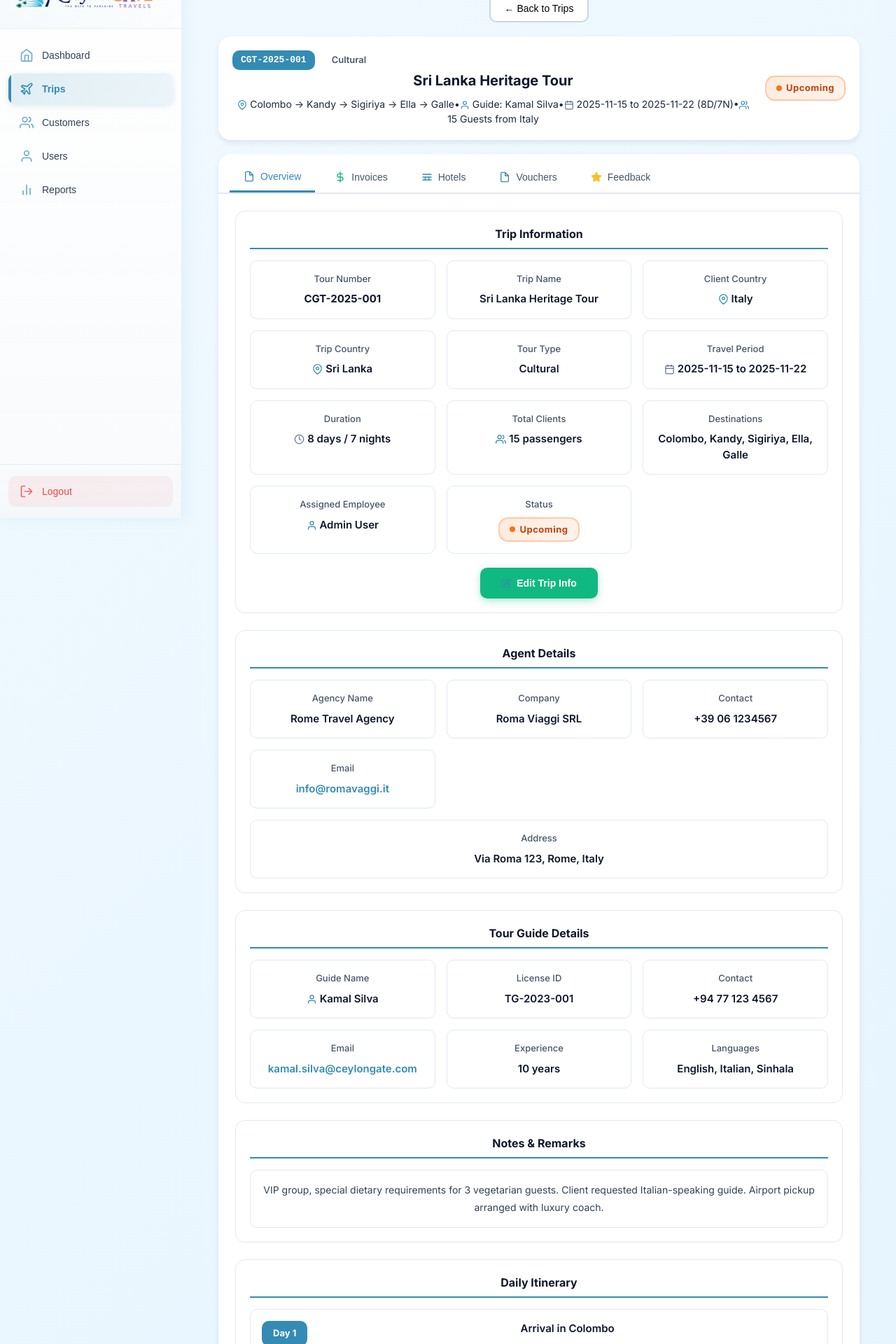
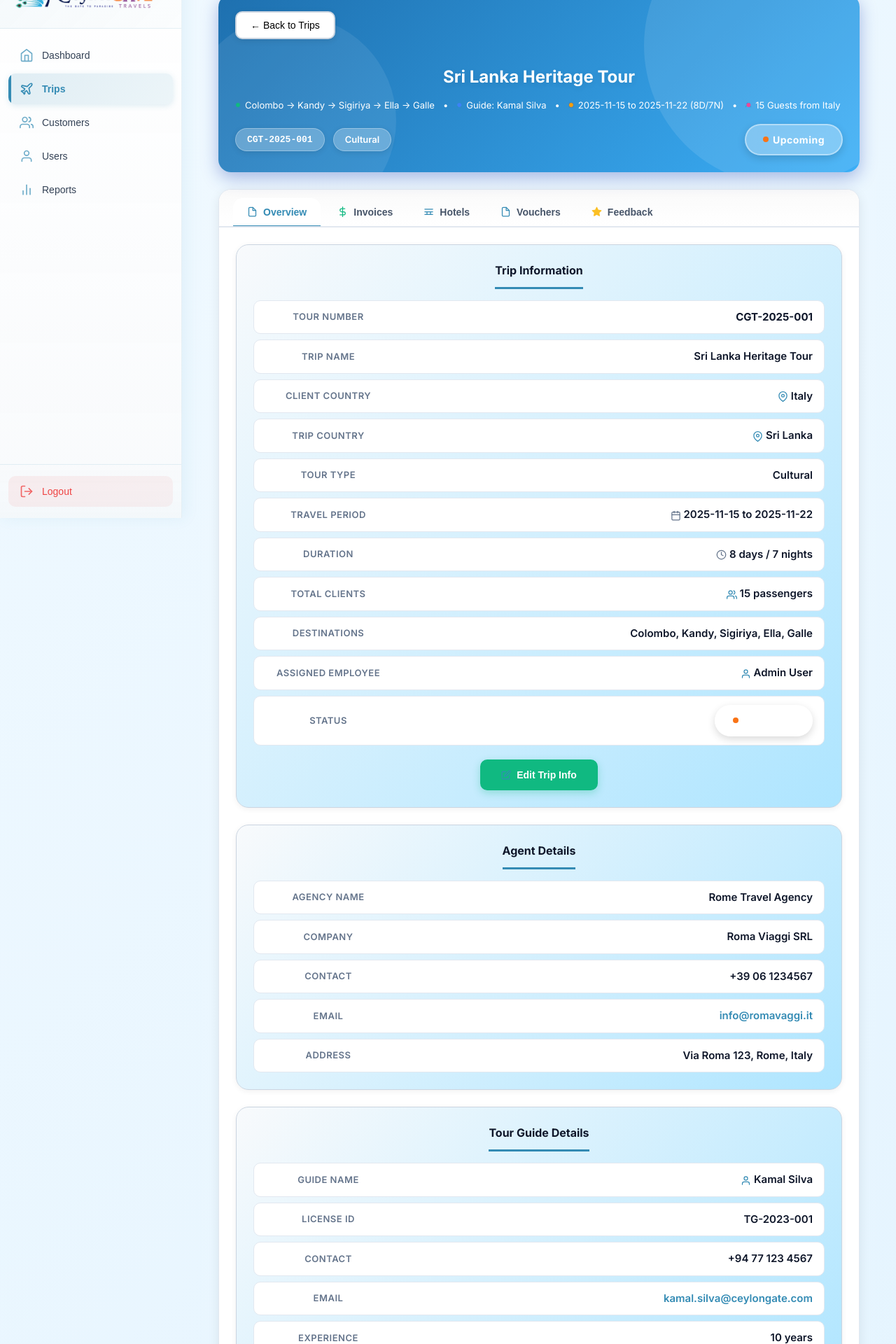
Before and after one commit to Pramudi02/Ceylongate, a React (Vite) app: page /trips/1 in a window 1280 px wide. Shown: the part 60-1980 px from the top of the page at 70% size. Built offline with nearby package versions, Linux system fonts and the light colour scheme.

Commit message:
enhance TripDetails and TripOverview styles

```diff
--- a/src/pages/trips/TripDetails/TripDetails.page.css
+++ b/src/pages/trips/TripDetails/TripDetails.page.css
@@ -4,113 +4,231 @@
   padding: var(--space-2xl);
 }
 
+.trip-header {
+  margin-bottom: var(--space-2xl);
+}
+
+.trip-header-content {
+  background: linear-gradient(135deg, #1e70af 0%, #3baef6 100%);
+  padding: var(--space-2xl);
+  border-radius: var(--radius-xl);
+  box-shadow: 0 8px 24px rgba(30, 64, 175, 0.35);
+  display: flex;
+  flex-direction: column;
+  gap: var(--space-lg);
+  color: white;
+  position: relative;
+  overflow: hidden;
+}
+
+.trip-header-content::before {
+  content: '';
+  position: absolute;
+  top: -50%;
+  right: -10%;
+  width: 400px;
+  height: 400px;
+  background: rgba(255, 255, 255, 0.1);
+  border-radius: 50%;
+  pointer-events: none;
+}
+
+.trip-header-content::after {
+  content: '';
+  position: absolute;
+  bottom: -30%;
+  left: -5%;
+  width: 300px;
+  height: 300px;
+  background: rgba(255, 255, 255, 0.08);
+  border-radius: 50%;
+  pointer-events: none;
+}
+
 .btn-back {
-  background: var(--white);
-  border: 2px solid var(--gray-300);
+  background: rgba(255, 255, 255, 0.25);
+  backdrop-filter: blur(10px);
+  border: 2px solid rgba(255, 255, 255, 0.3);
+  color: rgb(0, 0, 0);
   padding: 10px 20px;
-  border-radius: var(--radius-md);
-  font-size: var(--font-size-base);
-  font-weight: var(--font-weight-medium);
+  border-radius: var(--radius-lg);
+  font-size: var(--font-size-sm);
+  font-weight: var(--font-weight-semibold);
   cursor: pointer;
   transition: all var(--transition-base);
-  margin-bottom: var(--space-lg);
   display: inline-flex;
   align-items: center;
   gap: var(--space-sm);
+  box-shadow: 0 2px 8px rgba(0, 0, 0, 0.1);
+  position: relative;
+  z-index: 1;
+  align-self: flex-start;
 }
 
 .btn-back:hover {
-  background: var(--gray-100);
-  border-color: var(--primary-color);
+  background: rgba(255, 255, 255, 0.35);
+  border-color: rgba(255, 255, 255, 0.5);
+  transform: translateX(-4px);
+  box-shadow: 0 4px 12px rgba(0, 0, 0, 0.15);
 }
 
-.trip-header {
-  margin-bottom: var(--space-xl);
+.trip-header-info {
+  display: flex;
+  justify-content: space-between;
+  align-items: flex-start;
+  gap: var(--space-xl);
+  position: relative;
+  z-index: 1;
 }
 
-.trip-header-content {
-  background: var(--white);
-  padding: var(--space-xl);
-  border-radius: var(--radius-xl);
-  box-shadow: var(--shadow-md);
+.trip-header-info > div {
+  flex: 1;
+}
+
+.trip-header-bottom {
   display: flex;
+  align-items: center;
   justify-content: space-between;
+  gap: var(--space-md);
+  position: relative;
+  z-index: 1;
+  flex-wrap: wrap;
+}
+
+.trip-header-bottom-left {
+  display: flex;
   align-items: center;
-  gap: var(--space-lg);
+  gap: var(--space-md);
+  flex-wrap: wrap;
 }
 
 .trip-title {
-  font-size: var(--font-size-3xl);
+  font-size: var(--font-size-4xl);
   font-weight: var(--font-weight-bold);
-  color: var(--gray-900);
-  margin-bottom: var(--space-sm);
+  color: white;
+  margin-bottom: var(--space-md);
+  text-shadow: 0 2px 8px rgba(0, 0, 0, 0.1);
 }
 
 .trip-meta {
   display: flex;
   gap: var(--space-md);
-  font-size: var(--font-size-base);
-  color: var(--gray-600);
+  margin-bottom: var(--space-lg);
   flex-wrap: wrap;
   align-items: center;
 }
 
 .tour-no-badge {
-  background: var(--primary-color);
+  background: rgba(255, 255, 255, 0.25);
+  backdrop-filter: blur(10px);
   color: white;
-  padding: 4px 12px;
-  border-radius: var(--radius-md);
+  padding: 6px 16px;
+  border-radius: var(--radius-full);
   font-family: 'Courier New', monospace;
   font-weight: bold;
   font-size: var(--font-size-sm);
+  border: 1px solid rgba(255, 255, 255, 0.3);
+  box-shadow: 0 2px 8px rgba(0, 0, 0, 0.1);
 }
 
 .tour-type-badge {
-  padding: 4px 12px;
-  border-radius: var(--radius-md);
+  background: rgba(255, 255, 255, 0.25);
+  backdrop-filter: blur(10px);
+  color: white;
+  padding: 6px 16px;
+  border-radius: var(--radius-full);
   font-size: var(--font-size-sm);
   font-weight: var(--font-weight-semibold);
   text-transform: capitalize;
+  border: 1px solid rgba(255, 255, 255, 0.3);
+  box-shadow: 0 2px 8px rgba(0, 0, 0, 0.1);
 }
 
-.tour-type-badge.cultural {
-  background: rgba(139, 92, 246, 0.1);
-  color: #8b5cf6;
+.trip-meta-info {
+  display: flex;
+  flex-wrap: wrap;
+  gap: var(--space-md);
+  align-items: center;
+  font-size: var(--font-size-sm);
+  color: rgb(255, 255, 255);
+  line-height: 1.6;
 }
 
-.tour-type-badge.honeymoon {
-  background: rgba(236, 72, 153, 0.1);
+.trip-meta-info span {
+  display: inline-flex;
+  align-items: center;
+  gap: 6px;
+  color: rgb(255, 255, 255);
+}
+
+.trip-meta-info .icon-location::before {
+  content: '●';
+  font-style: normal;
+  font-size: 8px;
+  color: #10b981;
+}
+
+.trip-meta-info .icon-user::before {
+  content: '●';
+  font-style: normal;
+  font-size: 8px;
+  color: #3b82f6;
+}
+
+.trip-meta-info .icon-calendar::before {
+  content: '●';
+  font-style: normal;
+  font-size: 8px;
+  color: #f59e0b;
+}
+
+.trip-meta-info .icon-users::before {
+  content: '●';
+  font-style: normal;
+  font-size: 8px;
   color: #ec4899;
 }
 
-.tour-type-badge.wildlife {
-  background: rgba(34, 197, 94, 0.1);
-  color: #22c55e;
+.trip-meta-info .icon-location,
+.trip-meta-info .icon-user,
+.trip-meta-info .icon-calendar,
+.trip-meta-info .icon-users {
+  display: inline-flex;
+  align-items: center;
+  justify-content: center;
+  width: 8px;
+  height: 8px;
 }
 
-.tour-type-badge.adventure {
-  background: rgba(249, 115, 22, 0.1);
-  color: #f97316;
-}
-
-.tour-type-badge.leisure {
-  background: rgba(59, 130, 246, 0.1);
-  color: #3b82f6;
+.badge.status-planned {
+  background: rgba(255, 255, 255, 0.3);
+  backdrop-filter: blur(10px);
+  color: white;
+  padding: 10px 24px;
+  border-radius: var(--radius-full);
+  font-size: var(--font-size-base);
+  font-weight: var(--font-weight-bold);
+  border: 2px solid rgba(255, 255, 255, 0.4);
+  box-shadow: 0 4px 12px rgba(0, 0, 0, 0.15);
+  position: relative;
+  z-index: 1;
+  white-space: nowrap;
 }
 
 .tabs-container {
   background: var(--white);
   border-radius: var(--radius-xl);
-  box-shadow: var(--shadow-md);
+  box-shadow: 0 4px 16px rgba(0, 0, 0, 0.08);
   overflow: hidden;
+  border: 1px solid var(--gray-200);
 }
 
 .tabs-nav {
   display: flex;
   border-bottom: 2px solid var(--gray-200);
-  background: var(--gray-50);
-  padding: var(--space-md) var(--space-lg) 0;
-  gap: var(--space-sm);
+  background: linear-gradient(to bottom, #fafafa, #ffffff);
+  padding: var(--space-md) var(--space-xl) 0;
+  gap: var(--space-xs);
   overflow-x: auto;
 }
 
@@ -118,31 +236,48 @@
   background: transparent;
   border: none;
   padding: var(--space-md) var(--space-xl);
-  border-radius: var(--radius-md) var(--radius-md) 0 0;
+  border-radius: var(--radius-lg) var(--radius-lg) 0 0;
   cursor: pointer;
   display: flex;
   align-items: center;
   gap: var(--space-sm);
   font-size: var(--font-size-base);
-  font-weight: var(--font-weight-medium);
+  font-weight: var(--font-weight-semibold);
   color: var(--gray-600);
   transition: all var(--transition-base);
   white-space: nowrap;
+  position: relative;
+}
+
+.tab-button::before {
+  content: '';
+  position: absolute;
+  bottom: -2px;
+  left: 0;
+  right: 0;
+  height: 3px;
+  background: var(--primary-color);
+  transform: scaleX(0);
+  transition: transform var(--transition-base);
 }
 
 .tab-button:hover {
-  background: var(--white);
+  background: rgba(52, 139, 180, 0.05);
   color: var(--primary-color);
 }
 
 .tab-button.active {
   background: var(--white);
   color: var(--primary-color);
-  border-bottom: 3px solid var(--primary-color);
+  font-weight: var(--font-weight-bold);
+}
+
+.tab-button.active::before {
+  transform: scaleX(1);
 }
 
 .tab-icon {
-  font-size: var(--font-size-xl);
+  font-size: var(--font-size-lg);
 }
 
 .tab-label {
@@ -151,8 +286,19 @@
 
 .tab-content {
   padding: var(--space-2xl);
-  min-height: 400px;
-  animation: fadeIn var(--transition-slow);
+  min-height: 500px;
+  animation: fadeIn 0.3s ease-in;
+}
+
+@keyframes fadeIn {
+  from {
+    opacity: 0;
+    transform: translateY(10px);
+  }
+  to {
+    opacity: 1;
+    transform: translateY(0);
+  }
 }
 
 @media (max-width: 768px) {
@@ -162,15 +308,20 @@
 
   .trip-header-content {
     flex-direction: column;
-    align-items: flex-start;
+    padding: var(--space-xl);
   }
 
   .trip-title {
     font-size: var(--font-size-2xl);
   }
 
+  .trip-meta-info {
+    font-size: var(--font-size-xs);
+  }
+
   .tabs-nav {
     padding: var(--space-sm) var(--space-md) 0;
+    gap: 4px;
   }
 
   .tab-button {
@@ -179,7 +330,11 @@
   }
 
   .tab-icon {
-    font-size: var(--font-size-lg);
+    font-size: var(--font-size-base);
+  }
+
+  .tab-label {
+    font-size: var(--font-size-sm);
   }
 
   .tab-content {
--- a/src/pages/trips/TripDetails/TripDetails.page.jsx
+++ b/src/pages/trips/TripDetails/TripDetails.page.jsx
@@ -93,16 +93,13 @@ const TripDetails = () => {
     <div className="trip-details-page">
       {/* Header */}
       <div className="trip-header">
+        <div className="trip-header-content">
           <button className="btn-back" onClick={() => navigate('/trips')}>
             ← Back to Trips
           </button>
 
-        <div className="trip-header-content">
+          <div className="trip-header-info">
             <div>
-            <div className="trip-meta">
-              <span className="tour-no-badge">{tripData.tourNo}</span>
-              <span className="tour-type-badge">{tripData.tourType}</span>
-            </div>
               <h1 className="trip-title">{tripData.name}</h1>
               <p className="trip-meta-info">
                 <span><span className="icon-location"></span> {tripData.destinations.join(' → ')}</span>
@@ -114,7 +111,15 @@ const TripDetails = () => {
                 <span><span className="icon-users"></span> {tripData.numberOfClients} Guests from {tripData.countryOfClient}</span>
               </p>
             </div>
+          </div>
+
+          <div className="trip-header-bottom">
+            <div className="trip-header-bottom-left">
+              <span className="tour-no-badge">{tripData.tourNo}</span>
+              <span className="tour-type-badge">{tripData.tourType}</span>
+            </div>
             <span className="badge status-planned">{tripData.status}</span>
+          </div>
         </div>
       </div>
 
--- a/src/pages/trips/TripDetails/TripOverview/TripOverview.tab.css
+++ b/src/pages/trips/TripDetails/TripOverview/TripOverview.tab.css
@@ -5,46 +5,68 @@
 }
 
 .info-section {
-  background: var(--gray-50);
-  padding: var(--space-xl);
-  border-radius: var(--radius-lg);
-  border: 1px solid var(--gray-200);
+  background: linear-gradient(135deg, #f8fafc 0%, #aee5ff 100%);
+  padding: var(--space-2xl);
+  border-radius: var(--radius-xl);
+  border: 1px solid var(--gray-300);
+  box-shadow: 0 2px 8px rgba(0, 0, 0, 0.06);
+  transition: all var(--transition-base);
+}
+
+.info-section:hover {
+  box-shadow: 0 4px 16px rgba(0, 0, 0, 0.1);
+  transform: translateY(-2px);
 }
 
 .section-header {
   display: flex;
   justify-content: space-between;
   align-items: center;
-  margin-bottom: var(--space-lg);
+  margin-bottom: var(--space-xl);
+  padding-bottom: var(--space-lg);
+  border-bottom: 2px solid var(--gray-300);
 }
 
 .section-title {
-  font-size: var(--font-size-xl);
+  font-size: var(--font-size-2xl);
   font-weight: var(--font-weight-bold);
-  color: var(--gray-900);
-  margin-bottom: var(--space-lg);
+  color: #1e293b;
+  margin-bottom: var(--space-xl);
+  padding-bottom: var(--space-md);
+  border-bottom: 3px solid var(--primary-color);
+  display: inline-block;
 }
 
 .info-grid {
-  display: grid;
-  grid-template-columns: repeat(auto-fit, minmax(250px, 1fr));
-  gap: var(--space-lg);
+  display: flex;
+  flex-direction: column;
+  gap: var(--space-sm);
 }
 
 .info-card {
-  background: var(--white);
-  padding: var(--space-lg);
+  background: white;
+  padding: var(--space-md) var(--space-lg);
   border-radius: var(--radius-md);
   display: flex;
-  flex-direction: column;
-  gap: var(--space-sm);
-  border: 1px solid var(--gray-200);
+  align-items: center;
+  justify-content: space-between;
+  gap: var(--space-lg);
+  border: 1px solid #e2e8f0;
+  transition: all var(--transition-base);
+}
+
+.info-card:hover {
+  border-color: var(--primary-color);
+  box-shadow: 0 2px 8px rgba(52, 139, 180, 0.15);
 }
 
 .info-label {
   font-size: var(--font-size-sm);
-  color: var(--gray-600);
-  font-weight: var(--font-weight-medium);
+  color: #64748b;
+  font-weight: var(--font-weight-semibold);
+  text-transform: uppercase;
+  letter-spacing: 0.5px;
+  min-width: 180px;
 }
 
 .info-value {
@@ -60,29 +82,30 @@
 }
 
 .itinerary-item {
-  background: var(--white);
-  padding: var(--space-lg);
+  background: white;
+  padding: 0px;
   border-radius: var(--radius-md);
   display: flex;
+  align-items: center;
   gap: var(--space-lg);
-  border: 1px solid var(--gray-200);
+  border: 1px solid #e2e8f0;
   transition: all var(--transition-base);
 }
 
 .itinerary-item:hover {
   border-color: var(--primary-color);
-  box-shadow: var(--shadow-md);
+  box-shadow: 0 2px 8px rgba(52, 139, 180, 0.15);
 }
 
 .day-badge {
-  background: var(--primary-color);
-  color: var(--white);
+  background: linear-gradient(135deg, #5cc0ff, #67c1da);
+  color: white;
   padding: 8px 16px;
   border-radius: var(--radius-md);
   font-size: var(--font-size-sm);
   font-weight: var(--font-weight-bold);
-  height: fit-content;
   white-space: nowrap;
+  box-shadow: 0 2px 6px rgba(59, 130, 246, 0.3);
 }
 
 .itinerary-content {
@@ -90,59 +113,77 @@
 }
 
 .itinerary-title {
-  font-size: var(--font-size-lg);
+  font-size: var(--font-size-base);
   font-weight: var(--font-weight-semibold);
-  color: var(--gray-900);
-  margin-bottom: var(--space-xs);
+  color: #0f172a;
+  margin: 0;
 }
 
 .itinerary-description {
   font-size: var(--font-size-base);
-  color: var(--gray-600);
+  color: #475569;
   line-height: var(--line-height-relaxed);
 }
 
 .itinerary-activities {
   list-style: none;
   padding: 0;
-  margin: var(--space-sm) 0 0 0;
+  margin: var(--space-md) 0 0 0;
+  display: flex;
+  flex-direction: column;
+  gap: var(--space-sm);
 }
 
 .itinerary-activities li {
   font-size: var(--font-size-base);
-  color: var(--gray-600);
-  padding: var(--space-xs) 0;
-  padding-left: var(--space-lg);
+  color: #1e293b;
+  padding: var(--space-sm) var(--space-md);
+  padding-left: var(--space-xl);
   position: relative;
+  background: #f1f5f9;
+  border-radius: var(--radius-md);
+  transition: all var(--transition-base);
+  border-left: 3px solid transparent;
+}
+
+.itinerary-activities li:hover {
+  background: #e0f2fe;
+  border-left-color: var(--primary-color);
+  padding-left: calc(var(--space-xl) + 4px);
 }
 
 .itinerary-activities li::before {
   content: '✓';
   position: absolute;
-  left: 0;
+  left: var(--space-md);
   color: var(--primary-color);
   font-weight: bold;
+  font-size: var(--font-size-lg);
 }
 
 .notes-box {
-  background: var(--white);
-  padding: var(--space-lg);
-  border-radius: var(--radius-md);
-  border: 1px solid var(--gray-200);
+  background: linear-gradient(135deg, #fef3c7 0%, #fef9e7 100%);
+  padding: var(--space-xl);
+  border-radius: var(--radius-lg);
+  border: 2px solid #fbbf24;
+  box-shadow: 0 2px 8px rgba(251, 191, 36, 0.2);
 }
 
 .notes-box p {
   font-size: var(--font-size-base);
-  color: var(--gray-700);
+  color: #78350f;
   line-height: var(--line-height-relaxed);
   margin: 0;
+  font-style: italic;
+  font-weight: var(--font-weight-medium);
 }
 
 .passengers-table-container {
-  background: var(--white);
-  border-radius: var(--radius-md);
+  background: white;
+  border-radius: var(--radius-lg);
   overflow: hidden;
-  border: 1px solid var(--gray-200);
+  border: 2px solid #e2e8f0;
+  box-shadow: 0 2px 8px rgba(0, 0, 0, 0.08);
 }
 
 .passengers-table {
@@ -151,37 +192,56 @@
 }
 
 .passengers-table thead {
-  background: var(--gray-100);
+  background: linear-gradient(135deg, var(--primary-color), var(--secondary-color));
 }
 
 .passengers-table th {
-  padding: var(--space-md);
+  padding: var(--space-lg);
   text-align: left;
   font-size: var(--font-size-sm);
-  font-weight: var(--font-weight-semibold);
-  color: var(--gray-700);
+  font-weight: var(--font-weight-bold);
+  color: white;
   text-transform: uppercase;
-  letter-spacing: 0.5px;
+  letter-spacing: 1px;
 }
 
 .passengers-table td {
   padding: var(--space-lg);
   font-size: var(--font-size-base);
-  border-top: 1px solid var(--gray-200);
+  border-top: 1px solid #e2e8f0;
+  transition: background var(--transition-base);
+  color: #1e293b;
+}
+
+.passengers-table tbody tr {
+  transition: all var(--transition-base);
+  background: white;
+}
+
+.passengers-table tbody tr:hover {
+  background: #f0f9ff;
+  transform: scale(1.01);
+  box-shadow: 0 2px 8px rgba(52, 139, 180, 0.15);
 }
 
 .passenger-name {
-  font-weight: var(--font-weight-medium);
-  color: var(--gray-900);
+  font-weight: var(--font-weight-semibold);
+  color: #0f172a;
+  display: flex;
+  align-items: center;
+  gap: var(--space-sm);
 }
 
 .passenger-email {
   color: var(--primary-color);
   text-decoration: none;
+  font-weight: var(--font-weight-medium);
+  transition: all var(--transition-base);
 }
 
 .passenger-email:hover {
   text-decoration: underline;
+  color: var(--secondary-color);
 }
 
 .room-badge {
@@ -199,31 +259,36 @@
 }
 
 .action-btn {
-  width: 32px;
-  height: 32px;
+  width: 36px;
+  height: 36px;
   border: none;
   border-radius: var(--radius-md);
   cursor: pointer;
-  font-size: var(--font-size-base);
+  font-size: var(--font-size-lg);
   transition: all var(--transition-base);
+  display: flex;
+  align-items: center;
+  justify-content: center;
 }
 
 .btn-edit {
-  background: var(--warning-light);
+  background: linear-gradient(135deg, #fbbf24, #f59e0b);
+  color: white;
 }
 
 .btn-edit:hover {
-  background: var(--warning);
-  transform: scale(1.1);
+  transform: scale(1.15) rotate(5deg);
+  box-shadow: 0 4px 12px rgba(251, 191, 36, 0.4);
 }
 
 .btn-delete {
-  background: var(--danger-light);
+  background: linear-gradient(135deg, #ef4444, #dc2626);
+  color: white;
 }
 
 .btn-delete:hover {
-  background: var(--danger);
-  transform: scale(1.1);
+  transform: scale(1.15) rotate(-5deg);
+  box-shadow: 0 4px 12px rgba(239, 68, 68, 0.4);
 }
 
 @media (max-width: 768px) {
--- a/src/pages/trips/TripDetails/TripOverview/TripOverview.tab.jsx
+++ b/src/pages/trips/TripDetails/TripOverview/TripOverview.tab.jsx
@@ -133,11 +133,7 @@ const TripOverview = ({ tripData }) => {
               <div className="day-badge">Day {item.day}</div>
               <div className="itinerary-content">
                 <h4 className="itinerary-title">{item.title}</h4>
-                <ul className="itinerary-activities">
-                  {item.activities.map((activity, index) => (
-                    <li key={index}>{activity}</li>
-                  ))}
-                </ul>
+
               </div>
             </div>
           ))}
```
Lines whose indentation alone changed are shown as unchanged.
